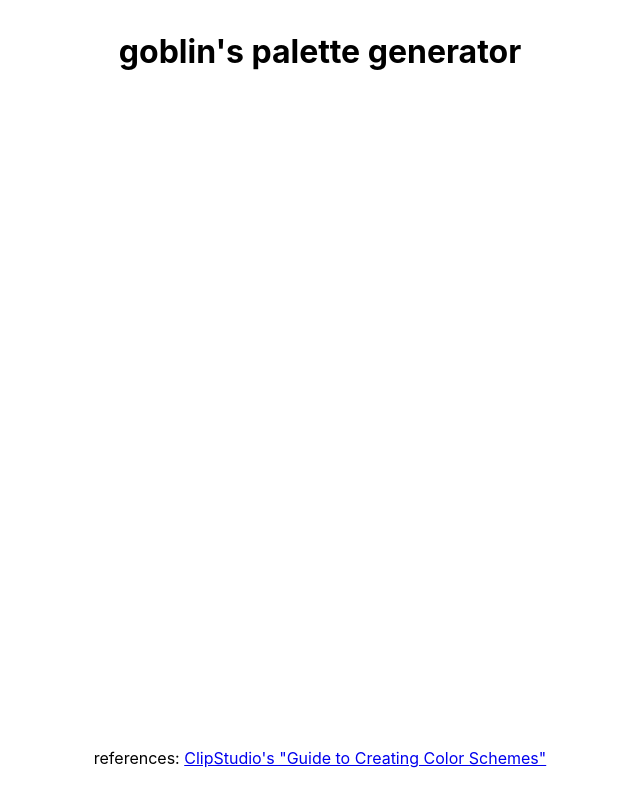
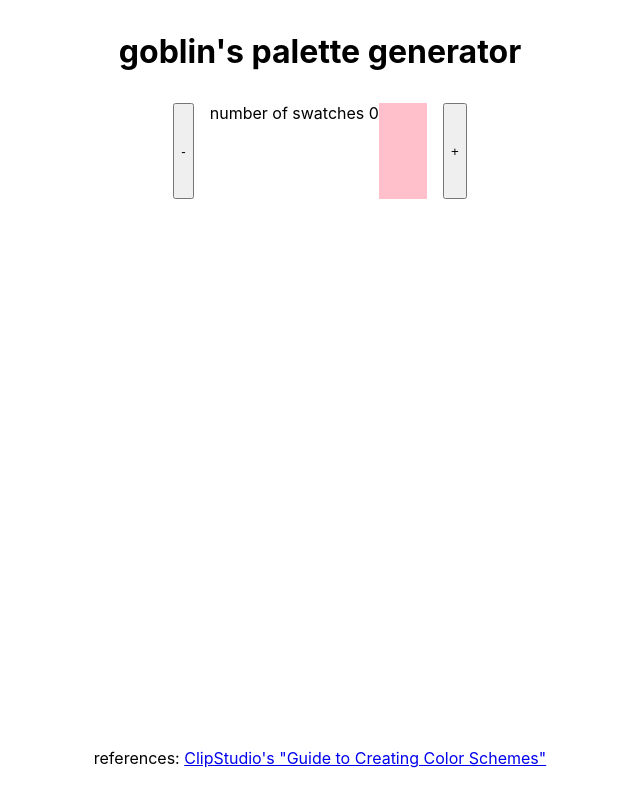
Before and after one commit to goblinodds/palettegen, a React (Create React App) app: page / in a window 1280 px wide. Shown: the whole page, without its empty margins (320-960 px from the left). Built offline with nearby package versions, Linux system fonts and the light colour scheme.

Commit message:
added counter

```diff
--- a/src/App.js
+++ b/src/App.js
@@ -1,5 +1,6 @@
 import './App.css';
 import Header from './appComponents/Header';
+import Palette from './appComponents/Palette';
 import Footer from './appComponents/Footer';
 
 function App() {
@@ -8,6 +9,7 @@ function App() {
       <header className="App-header">
         <Header />
       </header>
+      <Palette />
       <Footer />
     </div>
   );
--- a/src/appComponents/Header.css
+++ b/src/appComponents/Header.css
@@ -1,9 +1,3 @@
-/* #header {
-    display: flex;
-    justify-content: center;
-    background-color: blue;
-} */
-
 #header {
     text-align: center;
     margin: 2rem;
--- a/src/appComponents/Palette.css
+++ b/src/appComponents/Palette.css
@@ -0,0 +1,14 @@
+button {
+    margin: 0 1rem;
+}
+
+#Main {
+    display: flex;
+    justify-content: center;
+}
+
+.Swatch {
+    height: 6rem;
+    width: 3rem;
+    background-color: pink;
+}
--- a/src/appComponents/Palette.js
+++ b/src/appComponents/Palette.js
@@ -1,7 +1,38 @@
-import './Palette.css'
+import './Palette.css';
+import { useState } from 'react';
+
+// probably create an array of objects...
+// map makes them appear... uhhh
+// https://www.freecodecamp.org/news/how-to-build-a-shopping-list-using-react-hooks-w-starter-code-and-video-walkthrough/
+
+function Swatch() {
+    return (
+        <div className='Swatch'></div>
+    );
+}
 
 export default function Palette() {
+
+    const [swatchNum, setSwatchNum] = useState(0);
+
+    function addSwatch() {
+        if (swatchNum < 10) {
+            setSwatchNum(swatchNum + 1);
+        }
+    }
+
+    function subSwatch() {
+        if (swatchNum > 0) {
+            setSwatchNum(swatchNum - 1);
+        }
+    }
+
     return (
-        <div>palette</div>
+        <div id='Main'>
+            <button onClick={subSwatch}>-</button>
+            number of swatches {swatchNum}
+            <Swatch />
+            <button onClick={addSwatch}>+</button>
+        </div>
     )
 };
```
